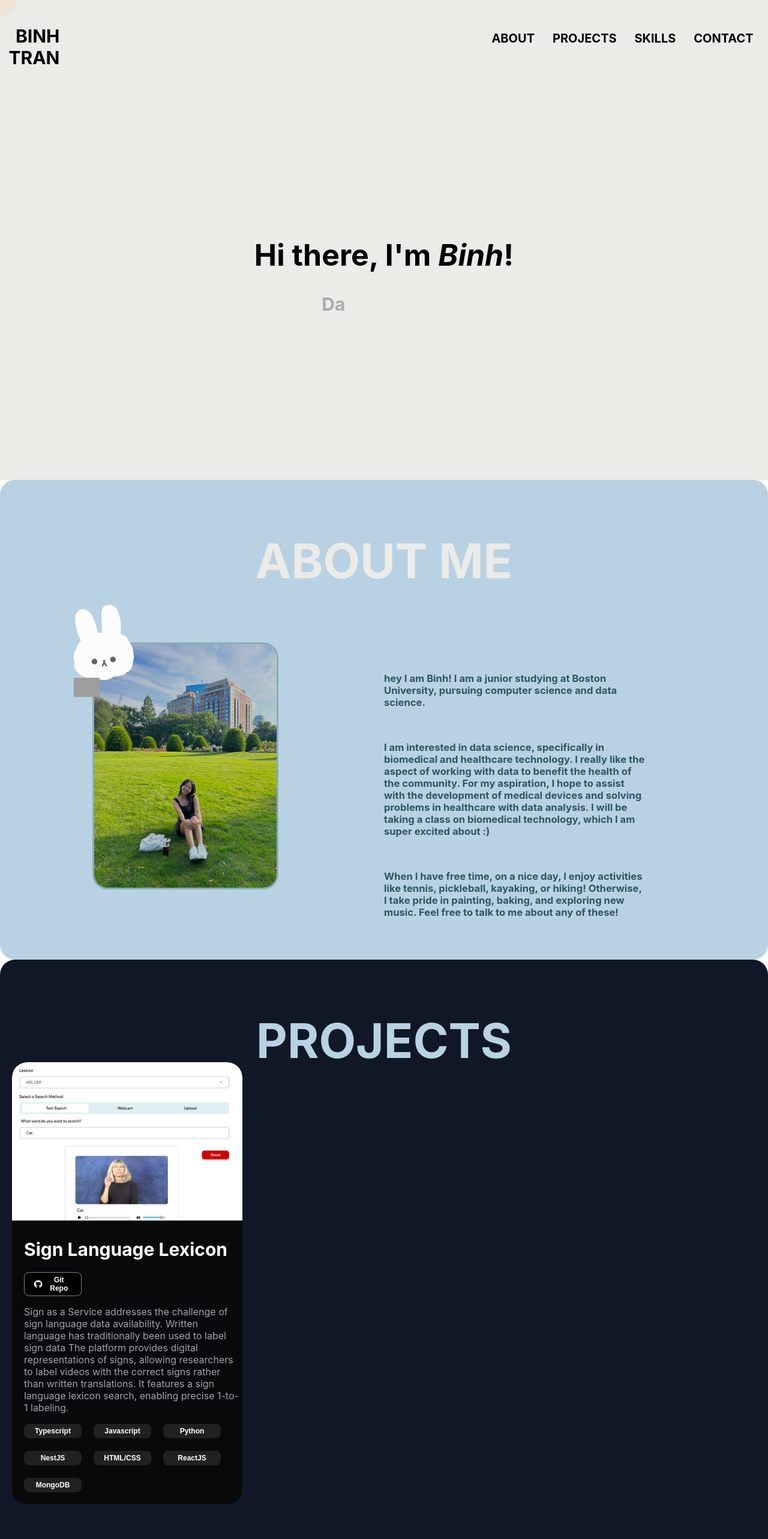
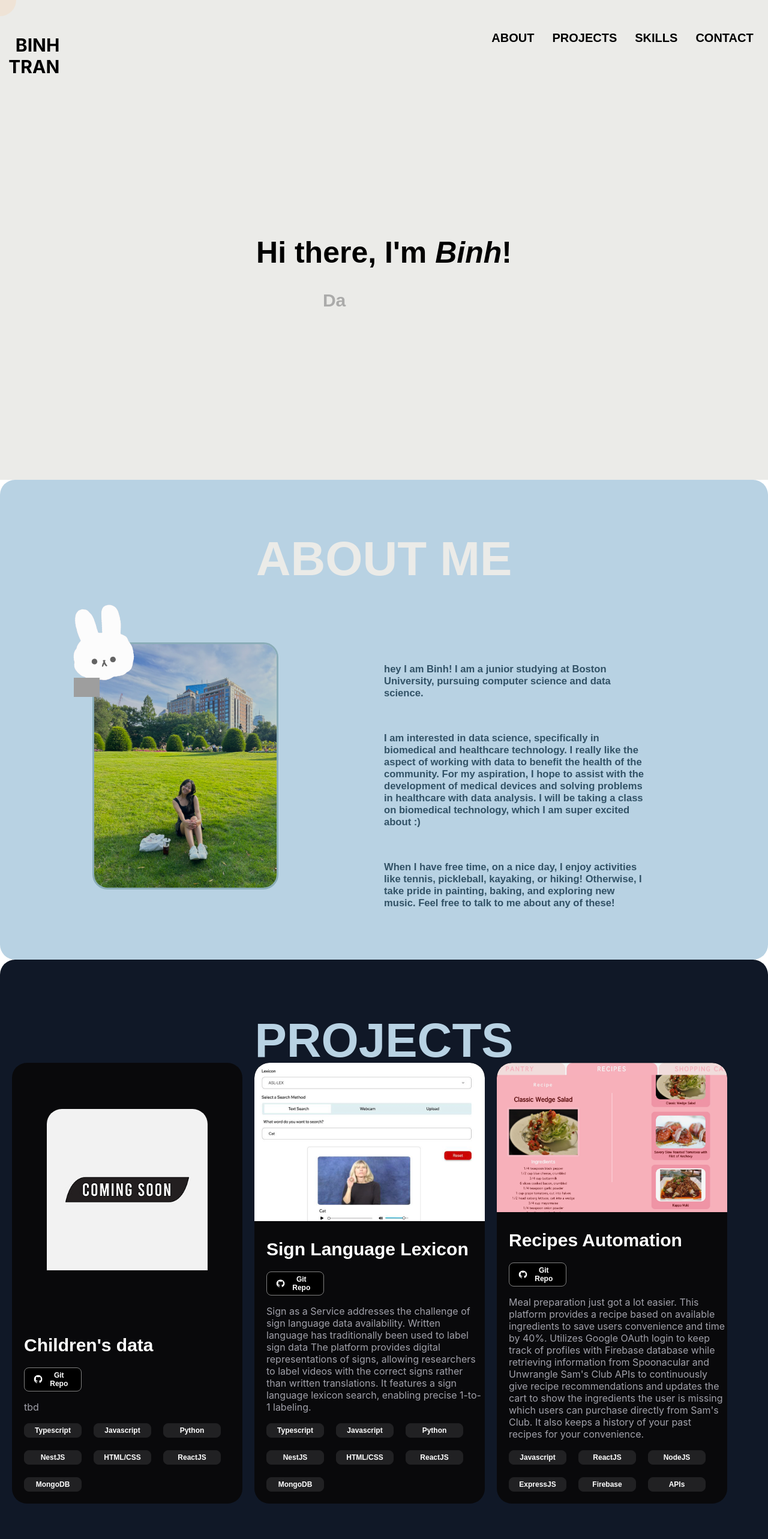
Before and after one commit to binhttran/bean, a React (Create React App) app: page / in a window 1280 px wide. Shown: the top 2566 px of the page at 60% size. Built offline with nearby package versions, Linux system fonts and the light colour scheme; grey boxes are pictures that could not be loaded.

Commit message:
made screen responsive

```diff
--- a/src/components/contacts.jsx
+++ b/src/components/contacts.jsx
@@ -23,32 +23,57 @@ const Title = styled.h1`
     font-weight: bold;
     font-size: 100px;
     marhin-top: -10%;
-    font-family: leauge spartan;
+    font-family: 'Poppins', sans-serif;
+
+    @media (max-width: 750px) {
+        font-size: 80px;
+        margin: auto;
+
+    }
 `;
 
 const Wrapper = styled.div`
     display: flex;
     flex-direction: row;
-    justify-content: space-around;
-    margin-top: -5%;
+    margin-top: -3%;
+    margin-left: 10%;
+    width: 80vw;
+
+    @media (max-width: 750px) {
+        width: 100vw;
 `;
 
 const Subtitle = styled.div`
     display: flex;
     flex-direction: column;
+    padding-left: -20%;
+    width: 30%;
+
+    @media (max-width: 750px) {
+        padding-left: 0;
+        margin-top: -1%;
+        font-size: 12px;
+    }
+
 
 `;
 
 const Heading = styled.h3`
     color: #ebebe8;
     font-size: 40px;
+    font-family: 'Poppins', sans-serif;
+
+    @media (max-width: 750px) {
+        font-size: 28px;
+        margin-top: -80%;
+
 
 `;
 
 const Detail = styled.h3`
     color: white;
     margin-top: 1%;
-    font-family: 'leauge spartan';
+    font-family: 'Poppins', sans-serif;
 
 
 `;
@@ -79,6 +104,8 @@ const StyledLink = styled.a`
         transform: scaleX(1);
         transform-origin: bottom left;
     }
+
+
 `;
 
 
@@ -91,6 +118,10 @@ const ClockContainer = styled.div`
   text-align: center;
 
   color: #fff;
+
+  @media (max-width: 750px) {
+        font-size: 16px;
+    }
 
 `;
 
@@ -142,8 +173,14 @@ const Footer = styled.div`
 const FooterText = styled.h3`
     color: #ebebe8;
     font-size: 20px;
-    font-family: 'leauge spartan';
     margin-left: 20%;
+    font-family: 'Poppins', sans-serif;
+
+    @media (max-width: 750px) {
+        font-size: 15px;
+        margin-left: 10%;
+    }
+
 
 `;
 
@@ -154,13 +191,22 @@ const FooterLink = styled.a`
     font-size: 20px;
     padding-left: 50%;
     padding-top: 20px;
+    font-family: 'Poppins', sans-serif;
+
+    @media (max-width: 750px) {
+        font-size: 15px;
+    }
+
 `;
 
 const Img = styled.img`
     width: 5%;
     height: auto;
 
-    `;
+    @media (max-width: 750px) {
+        width: 8%;
+
+`;
 function Contacts () {
 
     return (
--- a/src/components/intro.jsx
+++ b/src/components/intro.jsx
@@ -16,6 +16,12 @@ const Image = styled.img`
     filter: brightness(0.8) contrast(1.0);
     position: absolute;
 
+    @media (max-width: 750px) {
+        width: 70%;
+        margin-left: 45%;
+        margin-top: -10px;
+    }
+
 `;
 
 
@@ -29,6 +35,12 @@ const Bunny = styled.img`
     transform: rotate(-10deg);
     left: 10%;
     top: -10%;
+
+    @media (max-width: 750px) {
+        width: 25%;
+        margin-left: 45%;
+        margin-top: -40px;
+    }
 
 
     `;
@@ -54,6 +66,13 @@ const Title = styled.h1`
     color: #ebebe8;
     font-weight: bold;
     font-size: 80px;
+    font-family: 'Poppins', sans-serif;
+
+    @media (max-width: 750px) {
+        font-size: 60px;
+
+    }
+
 `;
 
 const Pics = styled.div`
@@ -68,7 +87,17 @@ const Sparkle = styled.img`
     position: absolute;
     left: 15%;
     top: 15%;
-    z-index: 2;`;
+    z-index: 2;
+
+    @media (max-width: 750px) {
+        width: 10%;
+        margin-left: 45%;
+        margin-top: 19px;
+        z-index: 2;
+    }
+`;
+
+
 
 
 const Cloud   = styled.img`
@@ -79,6 +108,10 @@ const Cloud   = styled.img`
     top: 450%;
     transform: rotate(-10deg);
 
+    @media (max-width: 750px) {
+        visibility: hidden;
+    }
+
 `;
 
 const Introduction = styled.div`
@@ -86,16 +119,31 @@ const Introduction = styled.div`
     width: 36%;
     text-align: center;
     flex-direction: column;
-    margin-top: 40px;
+    margin-top: 25px;
     text-align: left;
     color: #325266;
     font-size: 20px;
+    font-family: 'Poppins', sans-serif;
+
+    @media (max-width: 750px) {
+        width: 84%;
+        margin-left: 8%;
+        text-align: center;
+        margin-top: 320px;
+        font-size: 15px;
+    }
+
 `;
 
 const Main = styled.div`
     display: flex;
     flex-direction: row;
     height: 70%;
+
+    @media (max-width: 750px) {
+        flex-direction: column;
+        height: 100%;
+    }
 
 `;
 
--- a/src/components/name.jsx
+++ b/src/components/name.jsx
@@ -14,6 +14,10 @@ const Page = styled.div`
     padding: 2rem;
     flex-direction: column;
     background-color: #ebebe8;
+
+    @media (max-width: 750px) {
+        padding: 1rem;
+    }
 `;
 
 const Text = styled.h1`
@@ -21,12 +25,26 @@ const Text = styled.h1`
     font-size: 50px;
     text-align: center;
     margin-top: 50%;
+    font-family: 'Poppins', sans-serif;
+
+    @media (max-width: 750px) {
+        font-size: 50px;
+    }
+
 `;
 
 const TopBar = styled.div`
     display: flex;
     flex-direction: row;
     height: 20%;
+
+    @media (max-width: 750px) {
+        flex-direction: column;
+        align-items: center;
+        height: auto;
+        margin-bottom: auto;
+
+    }
 `;
 
 const Nav = styled.h3`
@@ -35,6 +53,14 @@ const Nav = styled.h3`
     text-align: left;
     padding-left: 20px;
     font-size: 20px;
+    font-family: 'Poppins', sans-serif;
+
+    @media (max-width: 750px) {
+        padding-left: 0;
+        font-size: 25px;
+        padding: 10px;
+    }
+
 
 `;
 
@@ -43,6 +69,15 @@ const MyName = styled.h2`
     text-align: right;
     font-size: 30px;
     margin-top: 10px
+    font-family: 'Poppins', sans-serif;
+
+    @media (max-width: 750px) {
+        text-align: center;
+        font-size: 30px;
+        margin-top: 10px;
+        margin-bottom: 10px;
+    }
+
 
 `;
 
@@ -50,6 +85,12 @@ const NavBar= styled.div`
     display: flex;
     flex-direction: row;
     padding-left: 700px;
+
+    @media (max-width: 750px) {
+        flex-direction: row;
+        padding-left: 0;
+        align-items: center;
+    }
 `;
 
 const StyledLink = styled.a`
@@ -101,12 +142,19 @@ const TypedDiv = styled.div`
     }
 }
 
+
 `;
 
 const BottomPart = styled.div`
     display: flex;
     flex-direction: column;
     height: 80%;
+
+    @media (max-width: 750px) {
+        height: auto;
+        margin: auto;
+        margin-top: -250px;
+    }
 `;
 
 const Position = styled.h2`
@@ -114,6 +162,13 @@ const Position = styled.h2`
     font-size: 30px;
     opacity: 0.6;
     margin-top: 0px;
+    font-family: 'Poppins', sans-serif;
+
+    @media (max-width: 750px) {
+        font-size: 30px;
+        margin-top: -10px;
+    }
+
 `;
 const Cursor2 = styled.span`
     border-right: 2px solid grey;
--- a/src/components/projects.jsx
+++ b/src/components/projects.jsx
@@ -7,6 +7,15 @@ const Title = styled.h2`
     font-size: 80px;
     margin-top: -55%;
     position: absolute;
+    font-family: 'Poppins', sans-serif;
+
+    @media (max-width: 750px) {
+        font-size: 60px;
+        margin-bottom: 550px;
+        position: absolute;
+
+    }
+
 `;
 
 const Wrapper = styled.div`
@@ -43,6 +52,11 @@ const MiniBox = styled.div`
     height: auto;
     overflow: hidden;
 
+    @media (max-width: 750px) {
+        width: 30%;
+        height: 85%;
+        margin-top: 20%;
+
 `;
 
 const SubTitle = styled.h3`
@@ -50,6 +64,11 @@ const SubTitle = styled.h3`
     text-align: left;
     margin-left: 20px;
     font-size: 30px;
+    font-family: 'Poppins', sans-serif;
+
+    @media (max-width: 750px) {
+        font-size: 25px;
+
 `;
 
 
@@ -57,6 +76,9 @@ const Description = styled.p`
     color: #a1a1aa;
     text-align: left;
     margin-left: 20px;
+
+    @media (max-width: 750px) {
+        font-size: 10px;
 `;
 const Img = styled.img`
     width: 100%;
@@ -66,15 +88,17 @@ const Img = styled.img`
     object-fit: cover;
     backgroud-position: center;
     transition: 1s;
+    postion: absolute;
 
 
     //slowly zoom in so it will be cropped when hover
     &:hover{
         transform: scale(1.05);
+    }
 
-
-
-    }
+    @media (max-width: 750px) {
+        width: 100%;
+        height: auto;
 `;
 
 const Button = styled.button`
@@ -103,6 +127,11 @@ const Button = styled.button`
     outline: none;
     box-shadow: 0 0 4px #ffffff;
     }
+
+    @media (max-width: 750px) {
+        width: 45%;
+
+    }
 `;
 
 const StyledLink = styled.a`
@@ -112,12 +141,18 @@ const StyledLink = styled.a`
     position: relative;
     display: inline-block;
 
+    @media (max-width: 750px) {
+        font-size: 10px;
+
+    }
+
 `;
 
 const TechStack = styled.div`
     display: flex;
     flex-direction: row;
     flex-wrap: wrap;
+
 
 `;
 const Button2 = styled(Button)`
@@ -129,6 +164,10 @@ const Button2 = styled(Button)`
     font-size: 12px;
     padding: 4px 4px;
     margin-top: 1px;
+
+    @media (max-width: 750px) {
+        font-size: 8px;
+    }
 `;
 
 const GitImg = styled.img`
@@ -136,11 +175,50 @@ const GitImg = styled.img`
     height: auto;
     margin-right: 4px;
 `;
+
+const Img2 = styled(Img)`
+    height: 140%;
+    width: auto;
+    @media (max-width: 750px) {
+        width: 120%;
+        height: auto;
+    }
+`;
+const Img3 = styled(Img)`
+    height: auto%;
+    width: 70%;
+    margin: auto;
+
+    @media (max-width: 750px) {
+        width: 80%;
+        height: auto;
+    }
+
+
+`;
 function Projects() {
   return (
     <Wrapper id='projects'>
         <Title >PROJECTS</Title>
         <Box1>
+        <MiniBox>
+                <Img3 src="pics/project3.png"/>
+                <SubTitle>Children's data </SubTitle>
+
+                <Button><GitImg src="pics/github.png"/><StyledLink href="https://github.com/ASL-LEX/sign-as-a-service" target="_blank"> Git Repo</StyledLink></Button>
+                <Description>
+                    tbd
+                </Description>
+                <TechStack>
+                    <Button2>Typescript</Button2>
+                    <Button2>Javascript</Button2>
+                    <Button2>Python</Button2>
+                    <Button2>NestJS</Button2>
+                    <Button2>HTML/CSS</Button2>
+                    <Button2>ReactJS</Button2>
+                    <Button2>MongoDB</Button2>
+                </TechStack>
+            </MiniBox>
             <MiniBox>
                 <Img src="pics/project1.png"/>
                 <SubTitle>Sign Language Lexicon</SubTitle>
@@ -162,6 +240,24 @@ function Projects() {
                     <Button2>MongoDB</Button2>
                 </TechStack>
             </MiniBox>
+            <MiniBox>
+                <Img2 src="pics/project2.png"/>
+                <SubTitle>Recipes Automation</SubTitle>
+
+                <Button><GitImg src="pics/github.png"/><StyledLink href="https://github.com/binhttran/RecipesAutomation" target="_blank"> Git Repo</StyledLink></Button>
+                <Description>
+                 Meal preparation just got a lot easier. This platform provides a recipe based on available ingredients to save users convenience and time by 40%. Utilizes Google OAuth login to keep track of profiles with Firebase database while retrieving information from Spoonacular and Unwrangle
+                Sam's Club APIs to continuously give recipe recommendations and updates the cart to show the ingredients the user is missing which users can purchase directly from Sam's Club. It also keeps a history of your past recipes for your convenience.
+                </Description>
+                <TechStack>
+                    <Button2>Javascript</Button2>
+                    <Button2>ReactJS</Button2>
+                    <Button2>NodeJS</Button2>
+                    <Button2>ExpressJS</Button2>
+                    <Button2>Firebase</Button2>
+                    <Button2>APIs</Button2>
+                </TechStack>
+            </MiniBox>
 
         </Box1>
 
--- a/src/components/skills.jsx
+++ b/src/components/skills.jsx
@@ -22,6 +22,14 @@ const Title = styled.h2`
     color: #101827;
     font-weight: bold;
     font-size: 80px;
+    font-family: 'Poppins', sans-serif;
+
+    @media (max-width: 750px) {
+        font-size: 60px;
+        margin-top: 10px;
+
+    }
+
 
 `;
 
@@ -41,12 +49,22 @@ const Button = styled.div`
     box-shadow: 0 4px 6px rgba(0, 0, 0, 0.1);
 
 
+
+
+
 `;
 
 const Font = styled.h3`
     font-size: 20px;
     font-weight: bold;
     color: #101827;
+    font-family: 'Poppins', sans-serif;
+
+    @media (max-width: 750px) {
+        font-size: 15px;
+
+    }
+
 `;
 const Buttons = styled.div`
     display: flex;
@@ -54,6 +72,10 @@ const Buttons = styled.div`
     margin-bottom: 90%;
     flex-wrap: wrap;
     margin-left: 10%;
+
+    @media (max-width: 750px) {
+        width: 100vw;
+        padding-right: 10px;
 `;
 
 const Container1 = styled.div`
@@ -67,6 +89,9 @@ const Img = styled.img`
     height: auto;
     margin: auto;
     padding: 0 10px 0 0;
+
+    @media (max-width: 750px) {
+        width: 20%;
 `;
 
 
```
Also changed, not shown: public/pics/project2.png (added), public/pics/project3.png (added).
